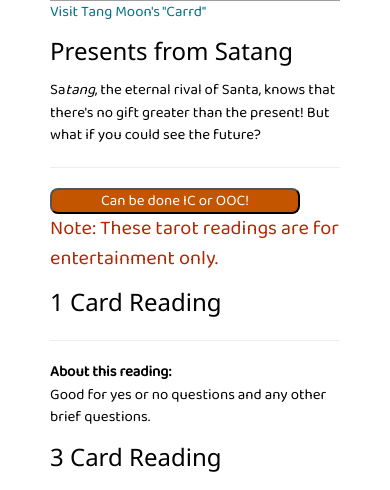
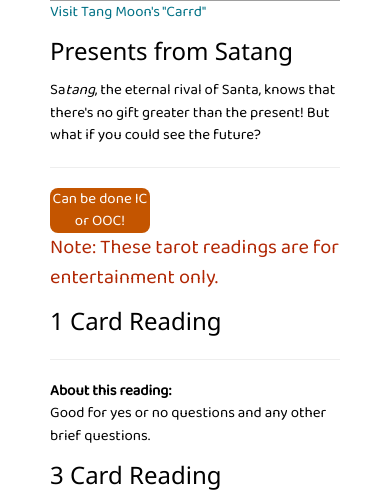
Before and after one commit to lexausart/Sari-Sari, a PHP site: page /fortune.html in a window 390 px wide. Shown: the part 499-989 px from the top of the page. Run offline with PHP 8.4, Linux system fonts and the light colour scheme; grey boxes are pictures that could not be loaded.

Commit message:
removed border and made button smaller

```diff
--- a/style.css
+++ b/style.css
@@ -872,10 +872,11 @@ i {
 
 .badge {
     border-radius: 8px;
-    width: 250px;
+    width: 100px;
     background-color: #C45500;
     color: white;
     font-weight: 400;
+    border: none;
 }
 
 
@@ -1747,10 +1748,11 @@ i {
 
     .badge {
         border-radius: 8px;
-        width: 250px;
+        width: 100px;
         background-color: #C45500;
         color: white;
         font-weight: 400;
-    }
-
-}
+        border: none;
+    }
+
+}
```
